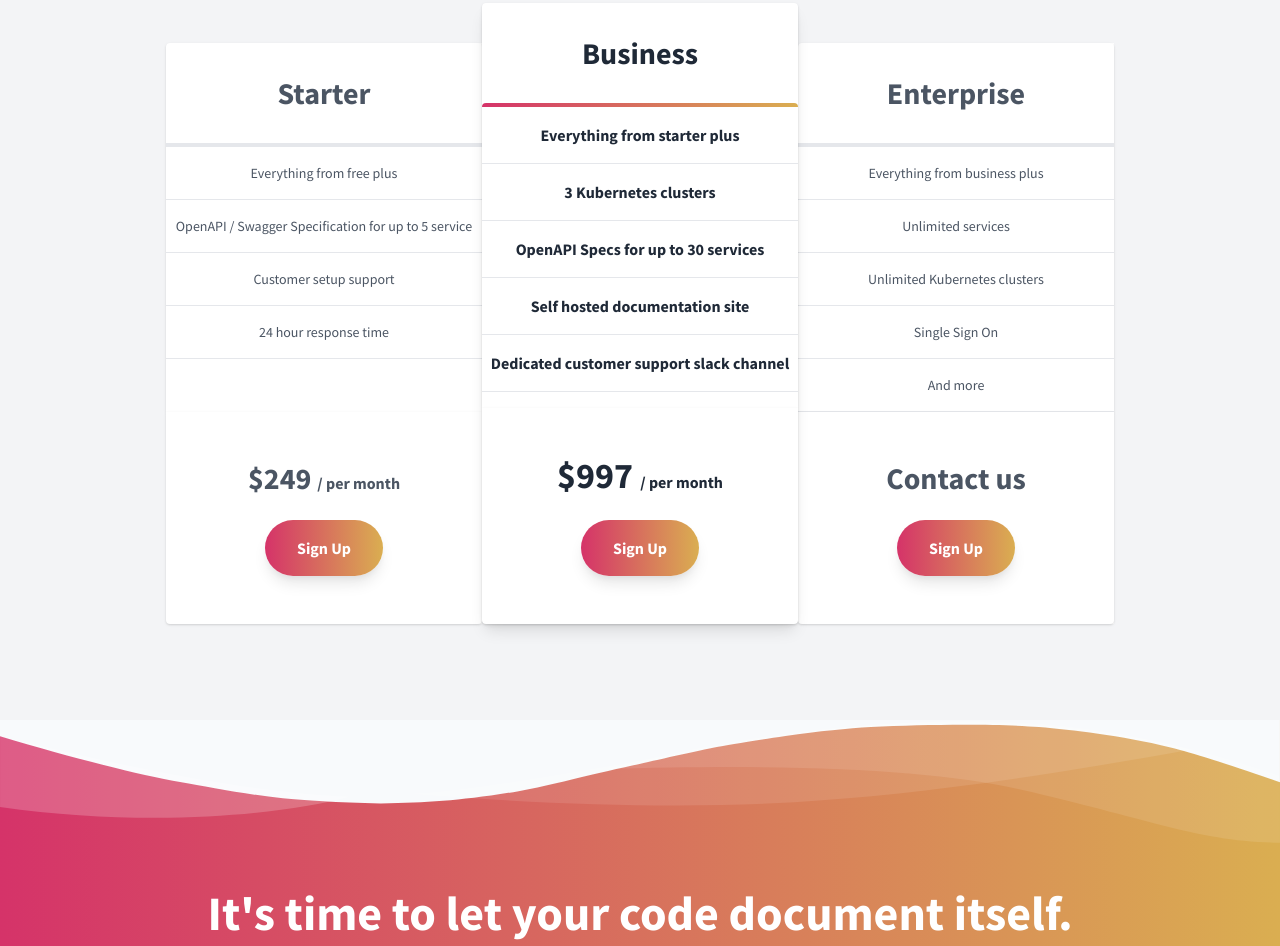
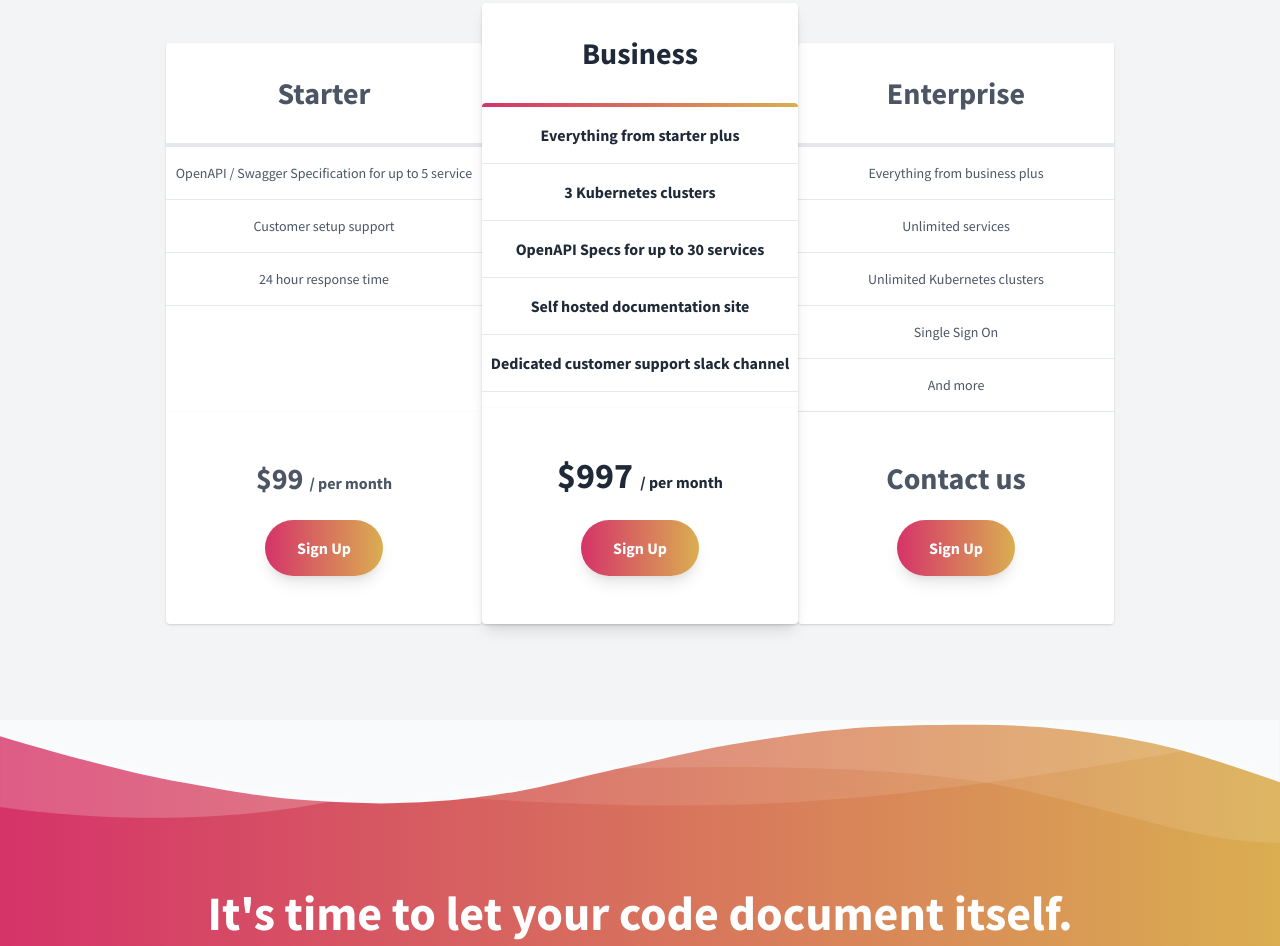
Before and after one commit to dominathan/navarch-io, a plain HTML site: page index.html in a window 1280 px wide. Shown: the part 2331-3277 px from the top of the page. Drawn offline with nearby package versions, Linux system fonts and the light colour scheme; a script that the page names is missing.

Commit message:
change pricing to $99

```diff
--- a/index.html
+++ b/index.html
@@ -544,7 +544,7 @@
                 Starter
               </div>
               <ul class="w-full text-center text-sm">
-                <li class="border-b py-4">Everything from free plus</li>
+                <!-- <li class="border-b py-4">Everything from free plus</li> -->
                 <li class="border-b py-4">OpenAPI / Swagger Specification for up to 5 service</li>
                 <li class="border-b py-4">Customer setup support</li>
                 <li class="border-b py-4">24 hour response time</li>
@@ -552,7 +552,7 @@
             </div>
             <div class="flex-none mt-auto bg-white rounded-b rounded-t-none overflow-hidden shadow p-6">
               <div class="w-full pt-6 text-3xl text-gray-600 font-bold text-center">
-                $249
+                $99
                 <span class="text-base">/ per month</span>
               </div>
               <div class="flex items-center justify-center">
```
